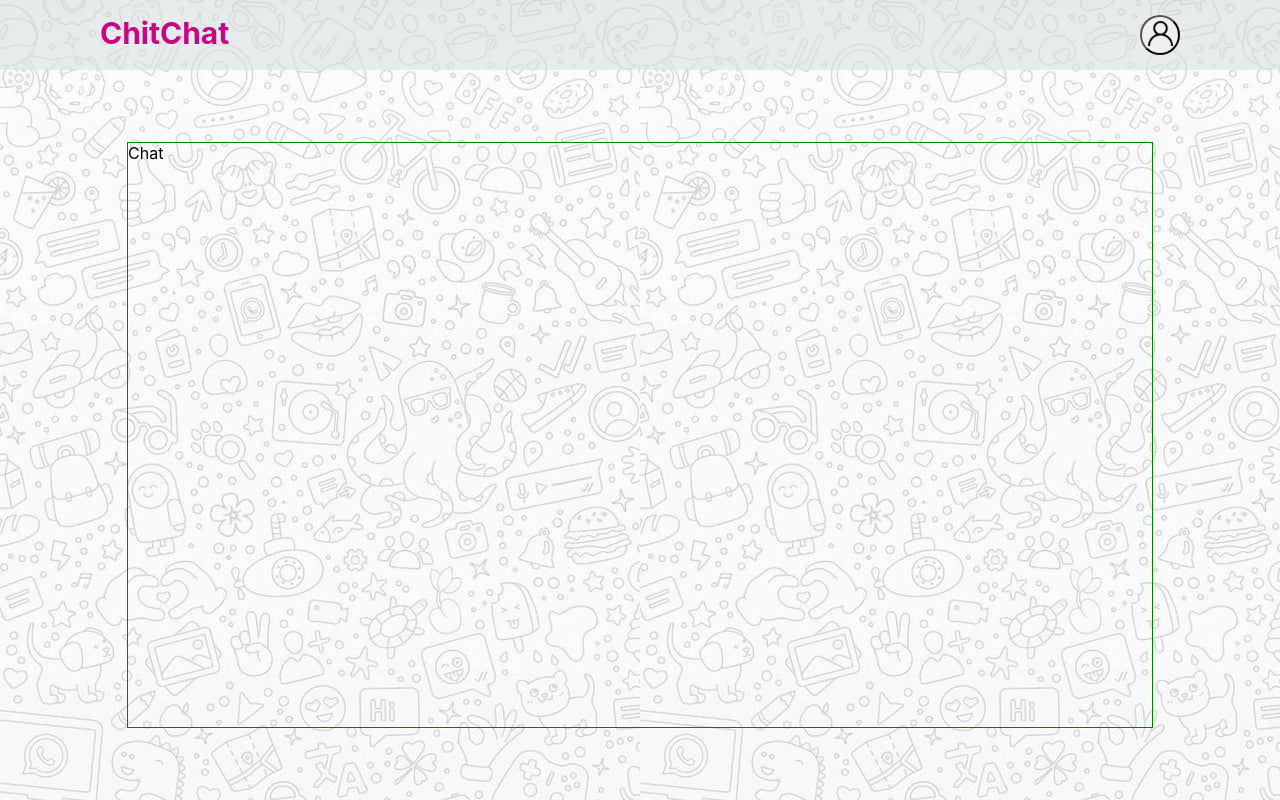
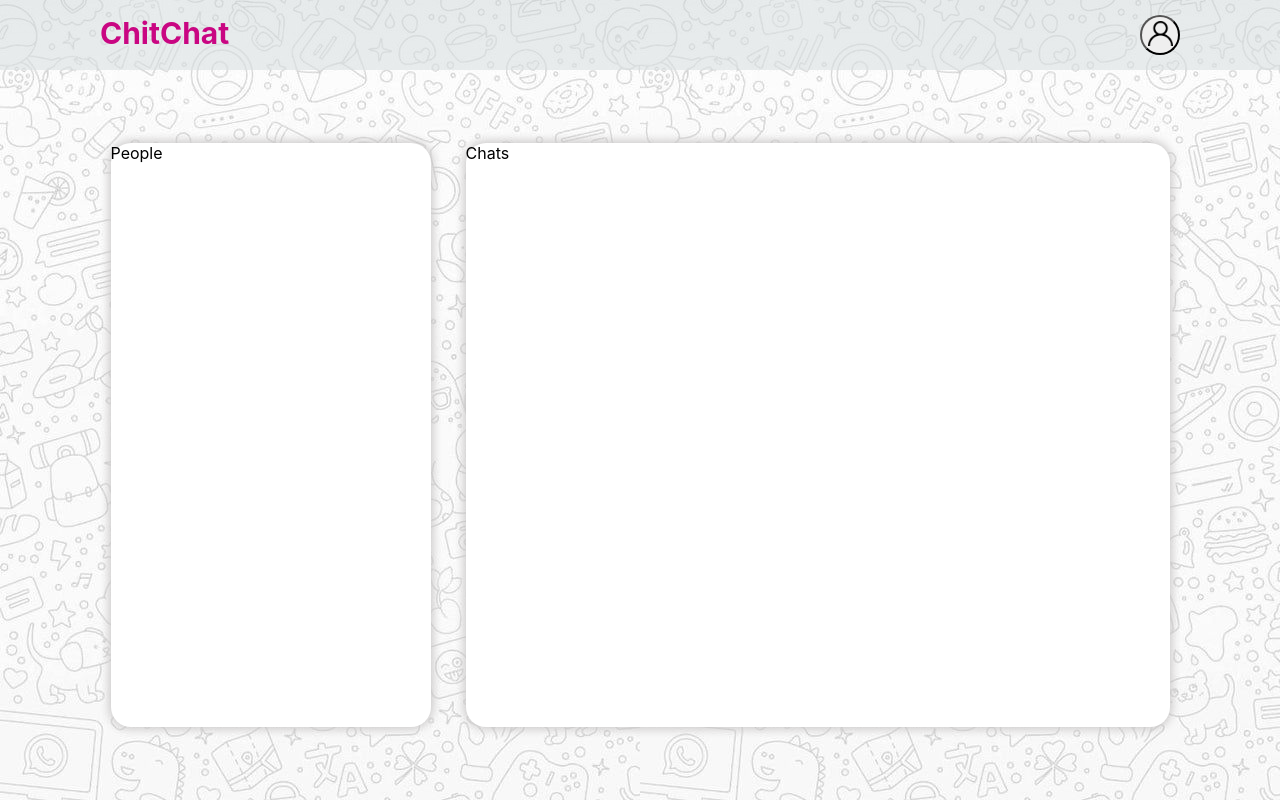
Before and after one commit to lx-DaryaLiashchynskaya/chat, a React (Create React App) app: page / in a window 1280 px wide. Built offline with nearby package versions, Linux system fonts and the light colour scheme.

Commit message:
add bodyContainer component

```diff
--- a/src/App.tsx
+++ b/src/App.tsx
@@ -1,13 +1,13 @@
 import React from "react";
 import "./App.css";
 import { Header } from "./components/Header/Header";
-import { ChatBody } from "./components/ChatBody/ChatBody";
+import {BodyContainer} from "./components/BodyContainer/BodyContainer";
 
 function App() {
   return (
     <div className="body">
       <Header />
-      <ChatBody />
+      <BodyContainer />
     </div>
   );
 }
--- /dev/null
+++ b/src/components/BodyContainer/BodyContainer.scss
@@ -0,0 +1,27 @@
+@import "./src/styles/sizes";
+@import "./src/styles/colors";
+
+.chatsBodyContainer{
+  width: 100%;
+  height: calc((100% - (#{$header-height} + #{$header-vertical-padding}*2)));
+  display:flex;
+  align-items: center;
+  justify-content: center;
+}
+
+.column {
+  height: 80%;
+  background: white;
+  border-radius: $chats-column-border-radius;
+  box-shadow: 0 0 10px 2px  #c9c7c7;
+
+  &.chatsPeople {
+    width: 25%;
+    margin-right: 35px;
+  }
+
+  &.chats {
+    width: 55%;
+  }
+
+}
--- /dev/null
+++ b/src/components/BodyContainer/BodyContainer.tsx
@@ -0,0 +1,11 @@
+import React from "react";
+import "./BodyContainer.scss";
+
+export const BodyContainer = () => {
+  return (
+    <div className={"chatsBodyContainer"}>
+      <div className={"column chatsPeople"}>People</div>
+      <div className={"column chats"}>Chats</div>
+    </div>
+  );
+};
--- a/src/components/ChatBody/ChatBody.scss
+++ /dev/null
@@ -1,15 +0,0 @@
-@import "./src/styles/sizes";
-
-.chatBodyContainer{
-  width: 100%;
-  height: calc((100% - (#{$header-height} + #{$header-vertical-padding}*2)));
-  display:flex;
-  align-items: center;
-  justify-content: center;
-}
-
-.chatBody {
-  height: 80%;
-  width: 80%;
-  border:1px solid green;
-}
--- a/src/components/ChatBody/ChatBody.tsx
+++ /dev/null
@@ -1,16 +0,0 @@
-import React from "react";
-import "./ChatBody.scss";
-
-export const ChatBody = () => {
-    const onEnterHandler = () => {
-        console.log("click");
-    };
-
-    return (
-        <div className={"chatBodyContainer"}>
-            <div className={"chatBody"}>
-                Chat
-            </div>
-        </div>
-    );
-};
--- a/src/styles/sizes.scss
+++ b/src/styles/sizes.scss
@@ -10,3 +10,5 @@ $font-sizes: (
 $circle-button-size: 40px;
 $header-height: 40px;
 $header-vertical-padding: 15px;
+
+$chats-column-border-radius: 20px;
```
